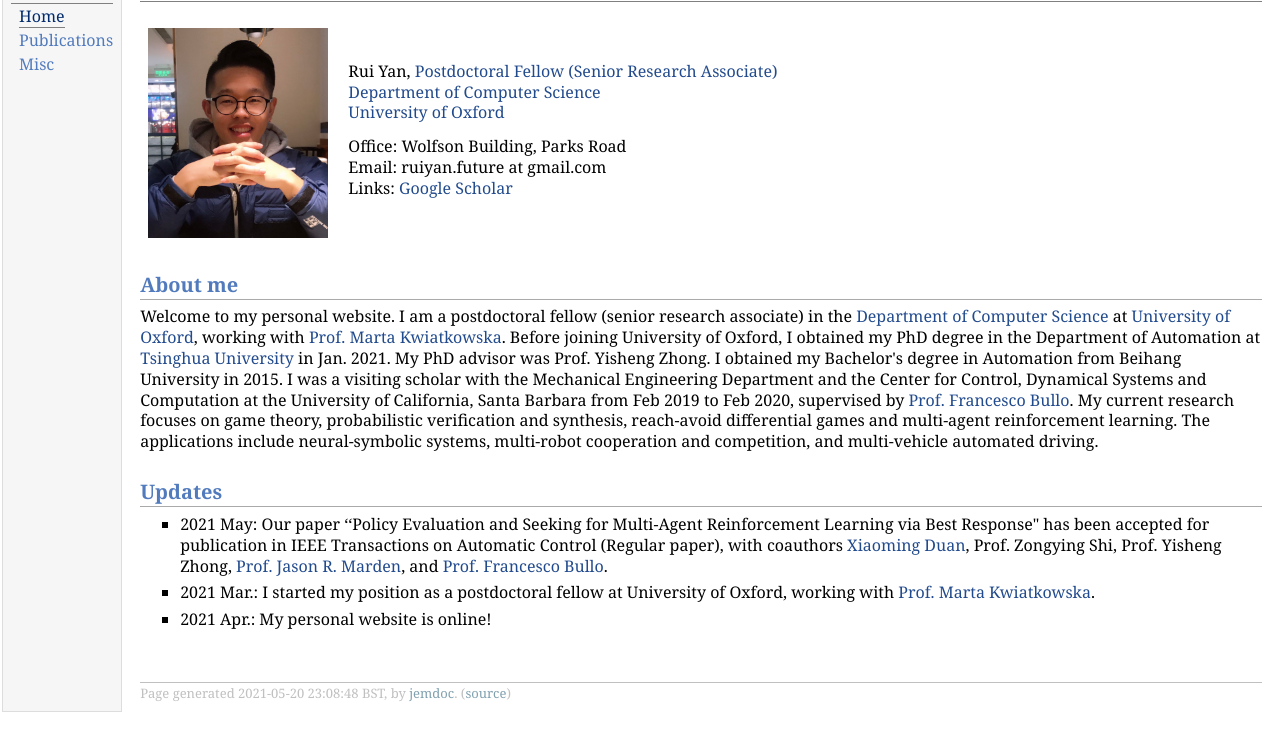
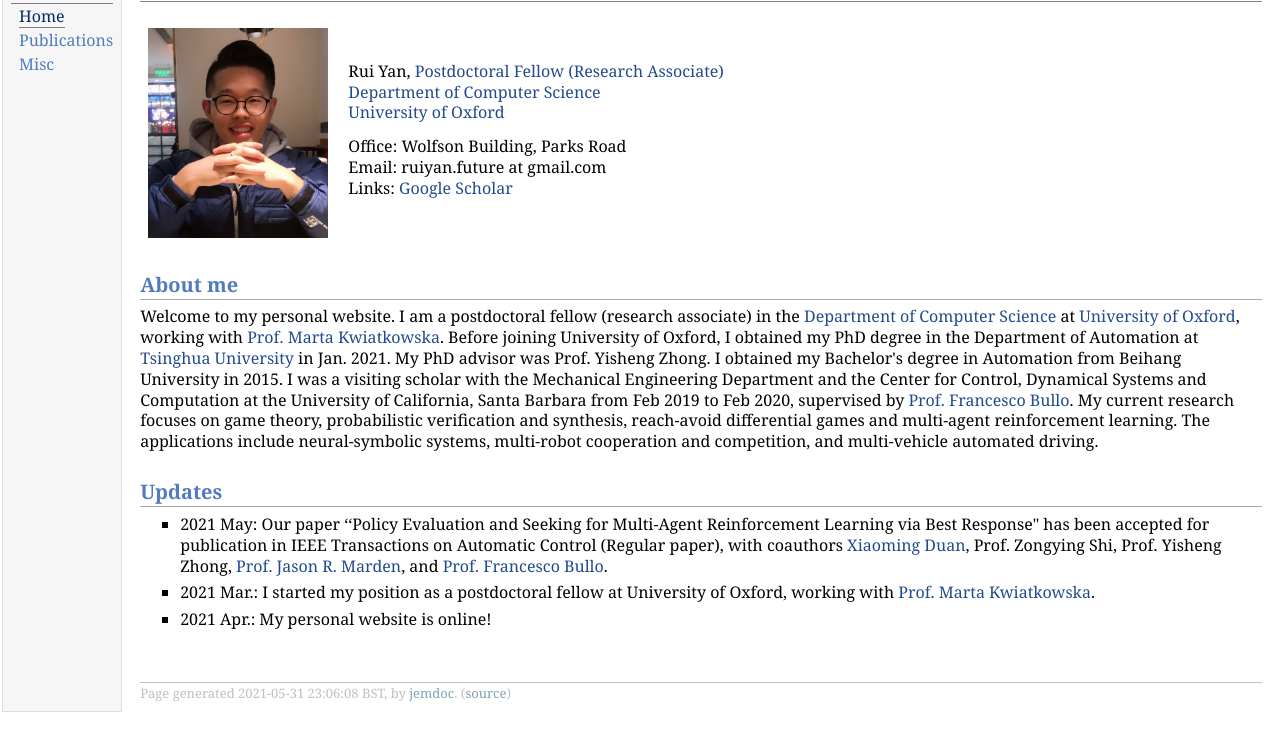
Before and after one commit to ruiyan-web/ruiyan-web.github.io, a plain HTML site: page index.html in a window 1280 px wide. Shown: the part 48-788 px from the top of the page. Drawn offline with Linux system fonts and the light colour scheme.

Commit message:
Add files via upload

```diff
--- a/index.html
+++ b/index.html
@@ -22,7 +22,7 @@
 </div>
 <table class="imgtable"><tr><td>
 <a href="IMGLINKTARGET"><img src="ruiyan.jpeg" alt="alt text" width="180px" height="210px" /></a>&nbsp;</td>
-<td align="left"><p>Rui Yan, <a href="http://www.cs.ox.ac.uk/people/rui.yan/">Postdoctoral Fellow (Senior Research Associate)</a><br />
+<td align="left"><p>Rui Yan, <a href="http://www.cs.ox.ac.uk/people/rui.yan/">Postdoctoral Fellow (Research Associate)</a><br />
 <a href="https://www.cs.ox.ac.uk/">Department of Computer Science</a><br />
 <a href="https://www.ox.ac.uk/">University of Oxford</a></p>
 <p>Office: Wolfson Building, Parks Road<br />
@@ -30,7 +30,7 @@ Email: ruiyan.future at gmail.com<br />
 Links: <a href="https://scholar.google.com/citations?user=jqA5rHAAAAAJ&amp;hl=en">Google Scholar</a></p>
 </td></tr></table>
 <h2>About me</h2>
-<p>Welcome to my personal website. I am a postdoctoral fellow (senior research associate) in the <a href="https://www.cs.ox.ac.uk/">Department of Computer Science</a> at <a href="[https://www.ox.ac.uk/">University of Oxford</a>, working with <a href="http://www.cs.ox.ac.uk/people/marta.kwiatkowska/">Prof. Marta Kwiatkowska</a>. Before joining University of Oxford, I obtained my PhD degree in the Department of Automation at <a href="https://www.tsinghua.edu.cn/en/">Tsinghua University</a> in Jan. 2021. My PhD advisor was Prof. Yisheng Zhong. I obtained my Bachelor's degree in Automation from Beihang University in 2015. I was a visiting scholar with the
+<p>Welcome to my personal website. I am a postdoctoral fellow (research associate) in the <a href="https://www.cs.ox.ac.uk/">Department of Computer Science</a> at <a href="[https://www.ox.ac.uk/">University of Oxford</a>, working with <a href="http://www.cs.ox.ac.uk/people/marta.kwiatkowska/">Prof. Marta Kwiatkowska</a>. Before joining University of Oxford, I obtained my PhD degree in the Department of Automation at <a href="https://www.tsinghua.edu.cn/en/">Tsinghua University</a> in Jan. 2021. My PhD advisor was Prof. Yisheng Zhong. I obtained my Bachelor's degree in Automation from Beihang University in 2015. I was a visiting scholar with the
 Mechanical Engineering Department and the Center for Control, Dynamical Systems and Computation at the University of California, Santa Barbara from Feb 2019 to Feb 2020, supervised by <a href="http://motion.me.ucsb.edu">Prof. Francesco Bullo</a>. My current research focuses on game theory, probabilistic verification and synthesis, reach-avoid differential games and multi-agent reinforcement learning. The applications include neural-symbolic systems, multi-robot cooperation and competition, and multi-vehicle automated driving.</p>
 <h2>Updates</h2>
 <ul>
@@ -43,7 +43,7 @@ Mechanical Engineering Department and the Center for Control, Dynamical Systems
 </ul>
 <div id="footer">
 <div id="footer-text">
-Page generated 2021-05-20 23:08:48 BST, by <a href="http://jemdoc.jaboc.net/">jemdoc</a>.
+Page generated 2021-05-31 23:06:08 BST, by <a href="http://jemdoc.jaboc.net/">jemdoc</a>.
 (<a href="index.jemdoc">source</a>)
 </div>
 </div>
```
Also changed, not shown: 1 other file.
